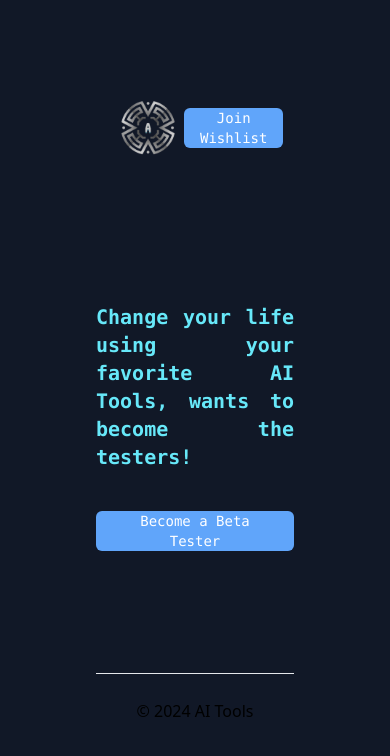
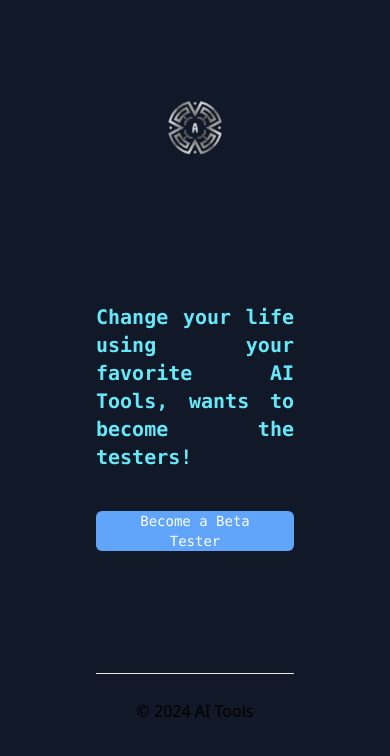
Before and after one commit to abdullahkhan70/ai-tools-landing-page, a Next.js app: page / in a window 390 px wide. Shown: the top 756 px of the page. Built offline with nearby package versions, Linux system fonts and the light colour scheme.

Commit message:
UI Fixes

```diff
--- a/src/components/Header.tsx
+++ b/src/components/Header.tsx
@@ -19,19 +19,19 @@
   }
 
   return (
-    <header className="dark:bg-gray-900 w-full">
-      <div className="container mx-auto flex h-16 items-center justify-between px-4">
+    <header className="dark:bg-gray-900">
+      <div className="mx-auto flex flex-col h-16 self-center px-4">
         <Image
           alt="Image not Found"
           src={"/logo.png"}
           width="72"
           height="82"
-          className="order-first sm:-order-none"
+          className="order-first sm:-order-none self-center"
         />
         {/* <Button variant="primary" onClick={() => handleJoinWishlist()}>
           {strings.join_wishlist}
         </Button> */}
-        <Modal title={strings.join_wishlist} buttonStyle="disabled:bg-gray-600 bg-blue-400 hover:bg-blue-500" />
+        {/* <Modal title={strings.join_wishlist} buttonStyle="disabled:bg-gray-600 bg-blue-400 hover:bg-blue-500" /> */}
       </div>
 
     </header>
```
